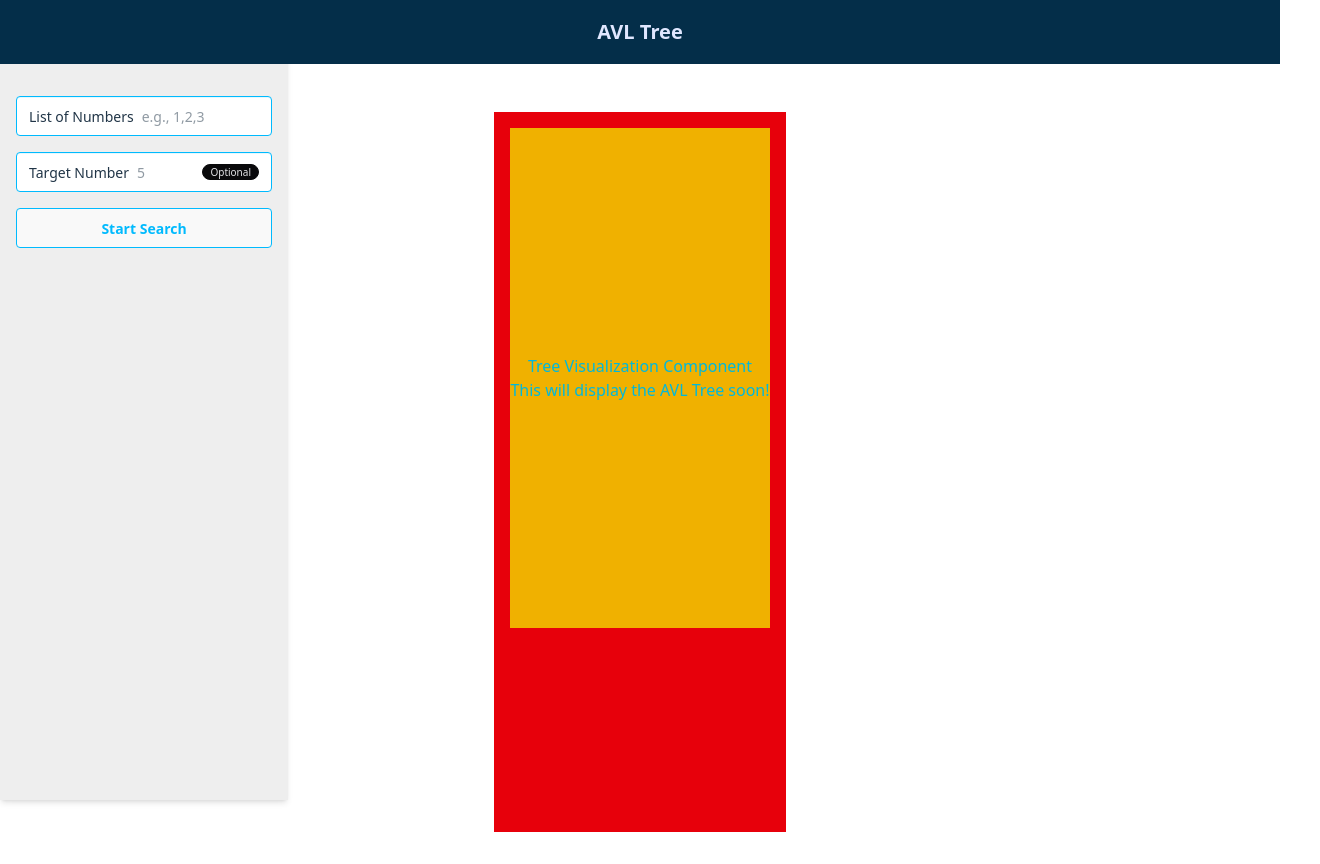
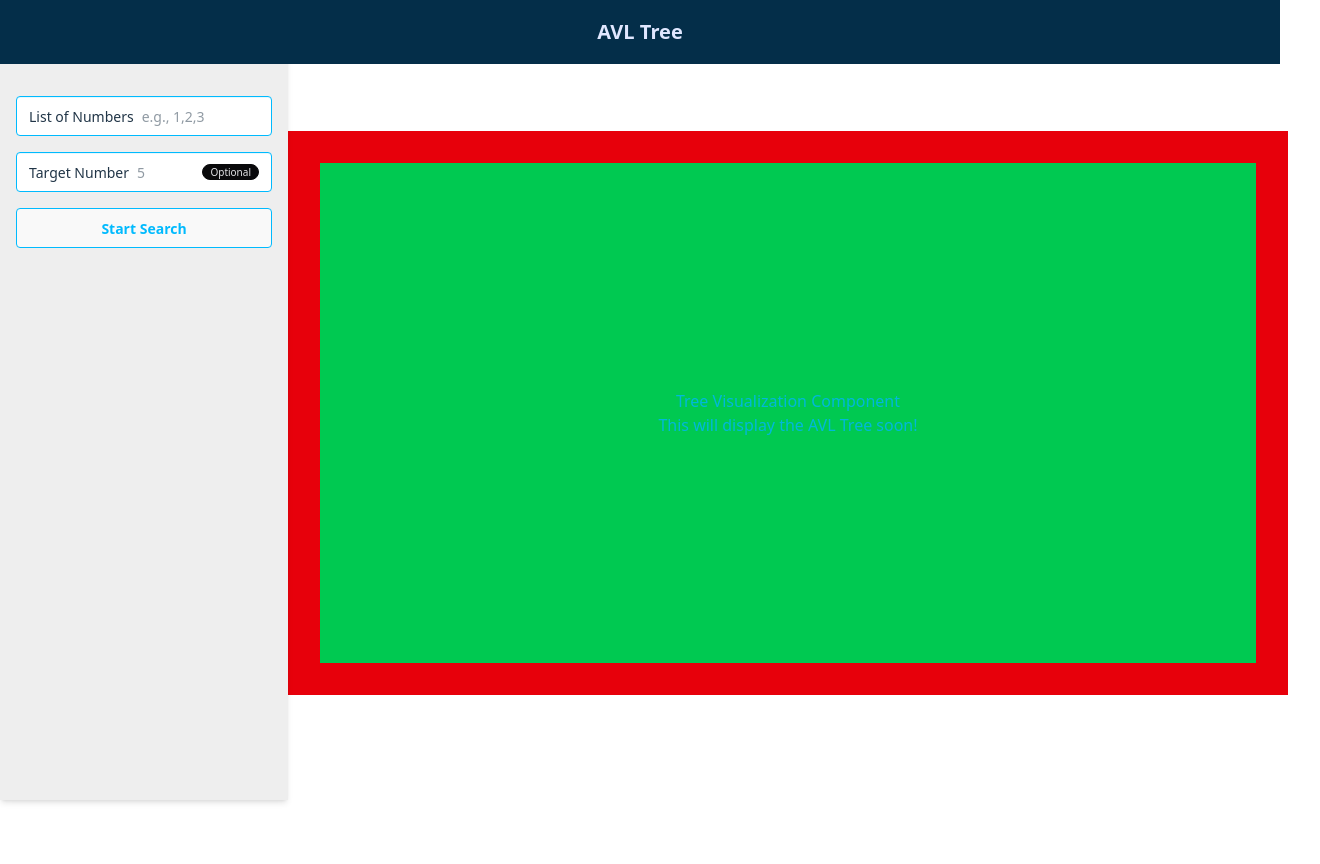
Before and after one commit to eshr4q/BST-visualizer, a React (Vite) app: page / in a window 1280 px wide. Shown: the whole page, 1320 px wide, since content can reach past the window. After the commit the page ends 800 px from the top, so only its background shows below. Built offline with nearby package versions, Linux system fonts and the light colour scheme.

Commit message:
fix css bug

```diff
--- a/src/App.css
+++ b/src/App.css
@@ -3,7 +3,7 @@
 
 #root {
   max-width: 1280px;
-  margin: 0 auto;
+  margin: 2% 0% 0% 20%;
   padding: 2rem;
   text-align: center;
 }
--- a/src/App.tsx
+++ b/src/App.tsx
@@ -12,9 +12,12 @@ function App() {
   const [root, setRoot] = useState<TreeNode | null>(null);
 
   return (
-    <div className="min-h-screen flex flex-col">
+
+
+
+      <main className="w-250 m-0 p-8 bg-red-600 overflow-y-auto">
       <Header />
-      <div className="flex flex-1 pt-20">
+
       <InputForm onSubmit={(array, target) => {
         console.log("Received in App:", array, target);
         let newRoot: TreeNode | null = null;
@@ -27,14 +30,12 @@ function App() {
         printTree(newRoot);
       }}
       />
-
-      <main className="flex-1 p-4 bg-red-600 overflow-y-auto">
         {/* Binary Search Visualization goes here */}
         {/* {root && <div>Tree height: {getHeight(root)}</div>} */}
         <TreeVisualization root={root} />
       </main>
-      </div>
-      </div>
+
+
   );
 }
 
--- a/src/components/TreeVisualization.tsx
+++ b/src/components/TreeVisualization.tsx
@@ -47,7 +47,7 @@ const TreeVisualization: React.FC<TreeVisualizationProps> = ({ root }) => {
   const renderTree = () => {
     const treeData = convertToTreeData(root);
     return (
-      <div className="w-full h-[300px] bg-blue-700">
+      <div className="w-full h-full bg-blue-700">
         <Tree
           data={treeData}
           orientation="vertical"
@@ -62,7 +62,7 @@ const TreeVisualization: React.FC<TreeVisualizationProps> = ({ root }) => {
   };
 
   return (
-    <div className="w-full h-[500px] bg-yellow-500 flex items-center justify-center">
+    <div className="w-full h-[500px] p-6 bg-green-500 flex items-center justify-center">
       {root ? renderTree() : (
         <div className="text-cyan-500 text-center">
           <h2>Tree Visualization Component</h2>
```
